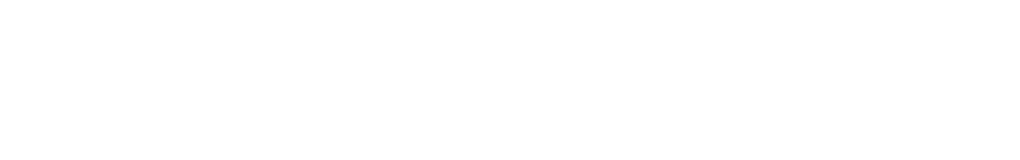
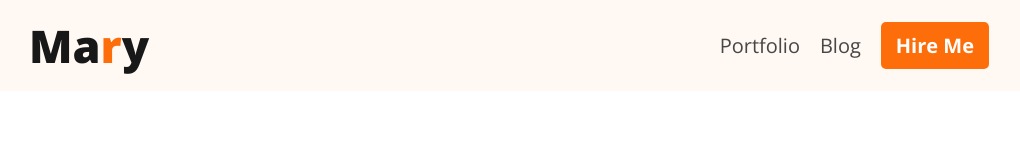
Before and after one commit to emon-02/Portfolio-Website, a plain HTML site: page index.html in a window 1280 px wide. Shown: the whole page, without its empty margins (121-1141 px from the left). Drawn offline with nearby package versions, Linux system fonts and the light colour scheme.

Commit message:
created navbar

```diff
--- /dev/null
+++ b/Styles/portfolio.css
@@ -0,0 +1,48 @@
+/* COMMON SHARED STYLES */
+*{
+    font-family: 'Open Sans', sans-serif;
+    margin: 0;
+    padding: 0;
+}
+.txt-primary{
+    color: #FD6E0A;
+}
+.btn-primary{
+    color: #FFF;
+    font-size: 20px;
+    font-weight: 700;
+    border-radius: 5px;
+background: #FD6E0A;
+border: none;
+padding: 10px 15px;
+}
+/* NAV RELATED STYLES */
+nav{
+    display: flex;
+    justify-content: space-between;
+    align-items: center;
+    padding: 15px 150px;
+}
+nav ul{
+    display: flex;
+    align-items: center;
+}
+nav li{
+    list-style: none;
+    margin-right: 20px;
+}
+nav a{
+    text-decoration: none;
+    color:#474747;
+font-size: 20px;
+font-weight: 400;
+}
+.nav-title{
+    color:  #181818;
+    font-size: 45px;
+    font-weight: 800;
+}
+/* HEADER RELATED STYLES */
+.header{
+    background: #FFF8F3;
+}
--- a/index.html
+++ b/index.html
@@ -4,10 +4,21 @@
     <meta charset="UTF-8">
     <meta name="viewport" content="width=device-width, initial-scale=1.0">
     <title>Portfolio-Website</title>
+    <link rel="preconnect" href="https://fonts.googleapis.com">
+<link rel="preconnect" href="https://fonts.gstatic.com" crossorigin>
+<link href="https://fonts.googleapis.com/css2?family=Open+Sans:wght@400;700;800&display=swap" rel="stylesheet">
+    <link rel="stylesheet" href="Styles/portfolio.css">
 </head>
 <body>
-    <header>
-
+    <header class="header">
+<nav>
+    <h3 class="nav-title">Ma<span class="txt-primary">r</span>y</h3>
+<ul>
+    <li><a href="">Portfolio</a></li>
+    <li><a href="">Blog</a></li>
+    <li><button class="btn-primary">Hire Me</button></li>
+</ul>
+</nav>
     </header>
     <main>
 
```
